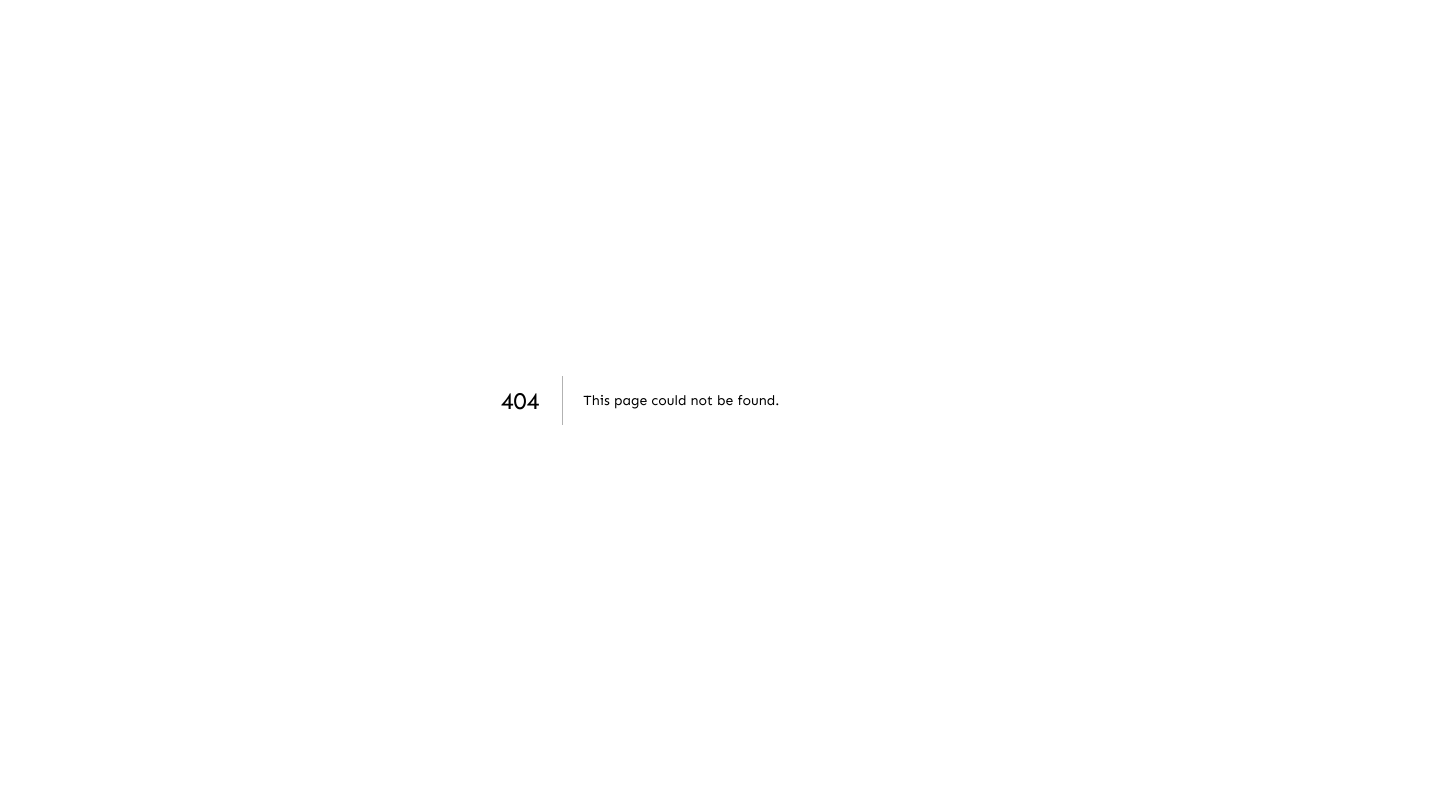
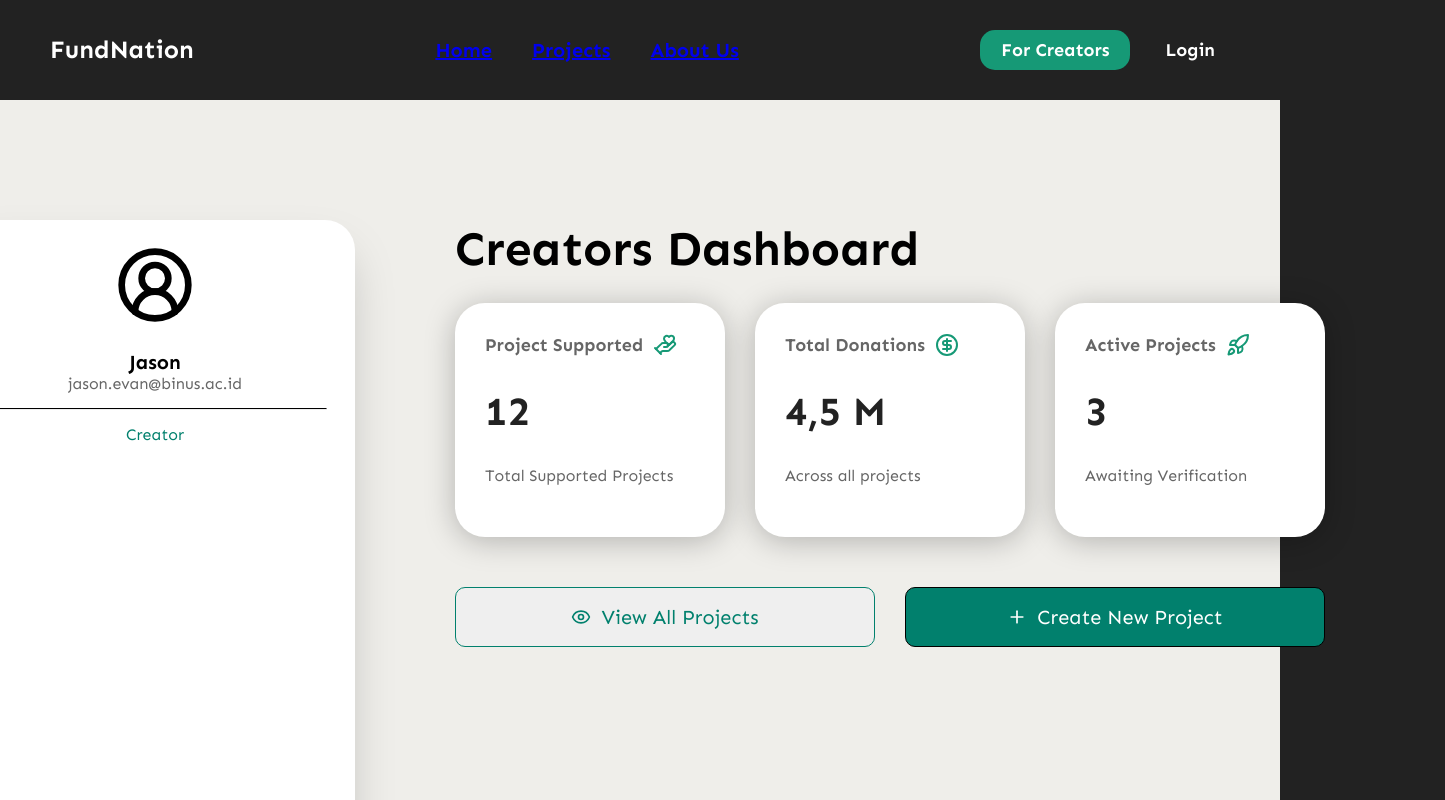
Before and after one commit to tiarrasyid/fundnation, a Next.js app: page /creators in a window 1280 px wide. Before the commit this address had no page. Shown: the top 800 px of the page, 1445 px wide, since content can reach past the window. Built offline with nearby package versions, Linux system fonts and the light colour scheme; no server answers.

Commit message:
creators on progress

```diff
--- /dev/null
+++ b/app/creators/create/page.tsx
@@ -0,0 +1,23 @@
+import Navbar from '@/components/Navbar'
+import React from 'react'
+
+function createNewProject() {
+  return (
+    <div className="min-h-screen bg-[#EFEEEA]">
+    <Navbar />
+
+    <section className="">
+      createNewProject
+    </section>
+
+    {/* Footer */}
+    <footer className="h-[100px] bg-[#111111] flex items-center px-[60px]">
+        <p className="text-[#EFEEEA] text-[20px] sm:text-[24px] font-sen-bold">
+          FundNation © 2025.
+        </p>
+    </footer>
+    </div>
+  )
+}
+
+export default createNewProject
--- /dev/null
+++ b/app/creators/page.tsx
@@ -0,0 +1,102 @@
+"use client"
+import React from 'react'
+import Navbar from '@/components/Navbar';
+import { CircleDollarSign, CircleUserRound, Eye, HandHeart, Plus, Rocket } from 'lucide-react';
+import { useRouter } from 'next/navigation';
+
+
+export default function CreatorsPage() {
+  const router = useRouter();
+
+  return (
+    <div className="min-h-screen bg-[#EFEEEA]">
+      <Navbar />
+
+      <section className="py-24 px-6 bg-[#EFEEEA] flex justify-center pt-[120px] pb-[120px]">
+        <div className="flex lg:flex-row items-start gap-20 pl-[120px] pr-[120px]">
+          {/* Kiri - Profile */}
+          <div className="w-full lg:w-[30%] pr-[50px]">
+            <div className="w-[400px] h-[800px] bg-[#FFFFFF] rounded-[30px] shadow-[0_25px_50px_-12px_rgba(0,0,0,0.25)] p-10 flex flex-col items-center text-center">
+              <CircleUserRound
+                width={80}
+                height={80} className="mt-[25px] mb-[25px]"/>
+              <h3 className="text-[20px] font-semibold mt-4">Jason</h3>
+              <p className="text-[#666] text-sm">jason.evan@binus.ac.id</p>
+              <hr className="w-[344px] border-t my-4 m-[15px]" />
+              <span className="text-[#01806D] font-semibold">Creator</span>
+            </div>
+          </div>
+
+          {/* Kanan - Dashboard */}
+          <div className="w-full lg:w-[70%] pl-[50px]">
+            <h2 className="text-[48px] font-bold mb-10 pb-[25px]">Creators Dashboard</h2>
+            {/* Stats */}
+            <div className="flex flex-row flex-nowrap gap-6 mb-10 gap-[30px]">
+              <div className="flex-shrink-0 bg-[#FFFFFF] rounded-[30px] shadow-[0_4px_30px_rgba(0,0,0,0.25)] p-10 w-[270px] h-[234px] text-center">
+                <div className="text-left mb-6 pt-[30px] pl-[30px]">
+                  <p className="text-[#666] text-[18px] font-sen-bold mb-2 flex items-center gap-2">
+                    Project Supported
+                    <HandHeart className="inline-block ml-[10px] text-[#169976]" />
+                  </p>
+                </div>
+                <p className="text-[40px] font-sen-bold text-[#222222] mb-4 pt-[30px] item-center gap-2 mb-2 flex pl-[30px]">12</p>
+                <p className="text-[#666] text-[16px] font-sen-medium mb-2 flex items-center gap-2 pt-[30px] pl-[30px]">
+                  Total Supported Projects
+                </p>
+              </div>
+
+              <div className="flex-shrink-0 bg-[#FFFFFF] rounded-[30px] shadow-[0_4px_30px_rgba(0,0,0,0.25)] p-10 w-[270px] h-[234px] text-center">
+                <div className="text-left mb-6 pt-[30px] pl-[30px]">
+                  <p className="text-[#666] text-[18px] font-sen-bold mb-2 flex items-center gap-2">
+                    Total Donations
+                    <CircleDollarSign className="inline-block ml-[10px] text-[#169976]" />
+                  </p>
+                </div>
+                <p className="text-[40px] font-sen-bold text-[#222222] mb-4 pt-[30px] item-center gap-2 mb-2 flex pl-[30px]">4,5 M</p>
+                <p className="text-[#666] text-[16px] font-sen-medium mb-2 flex items-center gap-2 pt-[30px] pl-[30px]">
+                  Across all projects
+                </p>
+              </div>
+
+              <div className="flex-shrink-0 bg-[#FFFFFF] rounded-[30px] shadow-[0_4px_30px_rgba(0,0,0,0.25)] p-10 w-[270px] h-[234px] text-center">
+                <div className="text-left mb-6 pt-[30px] pl-[30px]">
+                  <p className="text-[#666] text-[18px] font-sen-bold mb-2 flex items-center gap-2">
+                    Active Projects
+                    <Rocket className="inline-block ml-[10px] text-[#169976]" />
+                  </p>
+                </div>
+                <p className="text-[40px] font-sen-bold text-[#222222] mb-4 pt-[30px] item-center gap-2 mb-2 flex pl-[30px]">3</p>
+                <p className="text-[#666] text-[16px] font-sen-medium mb-2 flex items-center gap-2 pt-[30px] pl-[30px]">
+                  Awaiting Verification
+                </p>
+              </div>
+            </div>
+
+            {/* Actions */}
+            <div className="flex gap-[30px] justify-center gap-6 sm:gap-14 pt-[50px]">
+              <button
+                onClick={() => router.push('/creators/viewAll')}
+                className="h-[60px] flex items-center gap-2 justify-center border border-[#01806D] text-[#01806D] px-6 py-3 rounded-[10px] text-[20px] font-semibold w-full sm:w-auto">
+                <Eye width={20} height={20} className="mr-[10px]"/>
+                View All Projects
+              </button>
+              <button
+                onClick={() => router.push('/creators/create')}
+                className="h-[60px] flex items-center gap-2 justify-center border bg-[#01806D] text-[#FFFFFF] px-6 py-3 rounded-[10px] text-[20px] font-semibold w-full sm:w-auto">
+                <Plus width={20} height={20} className="mr-[10px]"/>
+                Create New Project
+              </button>
+            </div>
+          </div>
+        </div>
+      </section>
+
+      {/* Footer */}
+      <footer className="h-[100px] bg-[#111111] flex items-center px-[60px]">
+        <p className="text-[#EFEEEA] text-[20px] sm:text-[24px] font-sen-bold">
+          FundNation © 2025.
+        </p>
+      </footer>
+    </div>
+  )
+}
--- /dev/null
+++ b/app/creators/viewAll/page.tsx
@@ -0,0 +1,23 @@
+import Navbar from '@/components/Navbar'
+import React from 'react'
+
+function viewAll() {
+  return (
+    <div className="min-h-screen bg-[#EFEEEA]">
+    <Navbar />
+
+    <section className="">
+      viewAll
+    </section>
+
+    {/* Footer */}
+    <footer className="h-[100px] bg-[#111111] flex items-center px-[60px]">
+        <p className="text-[#EFEEEA] text-[20px] sm:text-[24px] font-sen-bold">
+        FundNation © 2025.
+        </p>
+    </footer>
+    </div>
+  )
+}
+
+export default viewAll
--- a/components/Navbar.tsx
+++ b/components/Navbar.tsx
@@ -43,7 +43,9 @@ const Navbar = () => {
 
       {/* Auth Buttons */}
       <div className="auth-buttons">
-        <button className="creator-btn">For Creators</button>
+        <button className="creator-btn" onClick={() => router.push('/creators')}>
+          For Creators
+        </button>
 
         <SignedOut>
           <button
```
